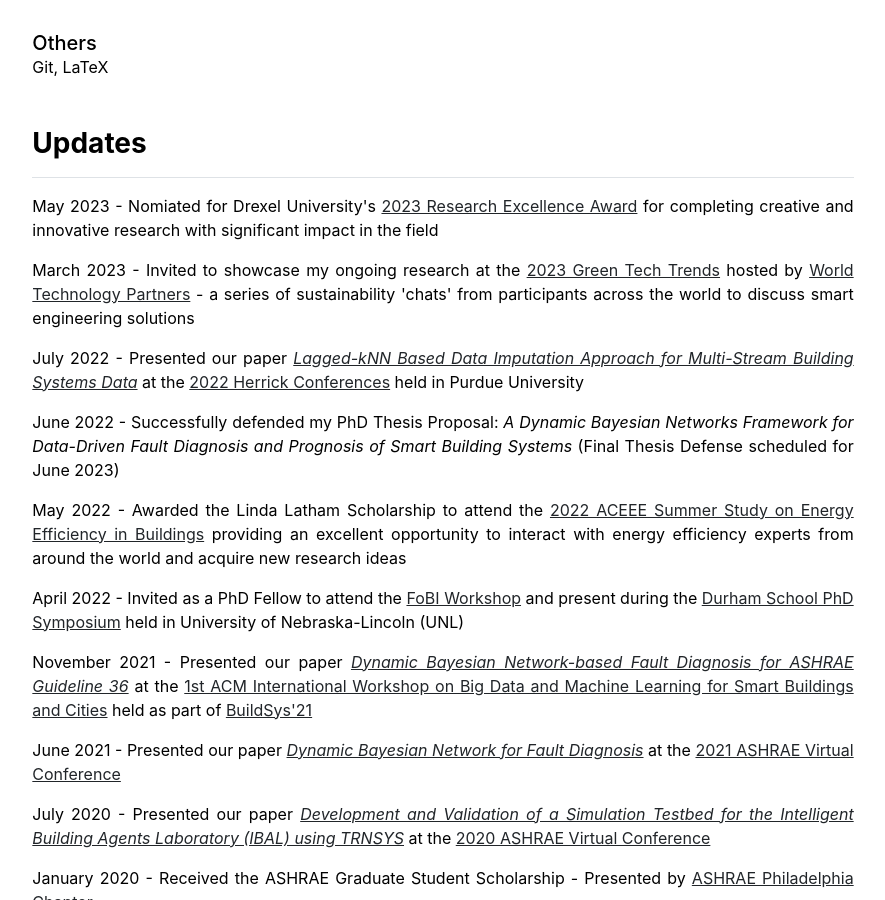
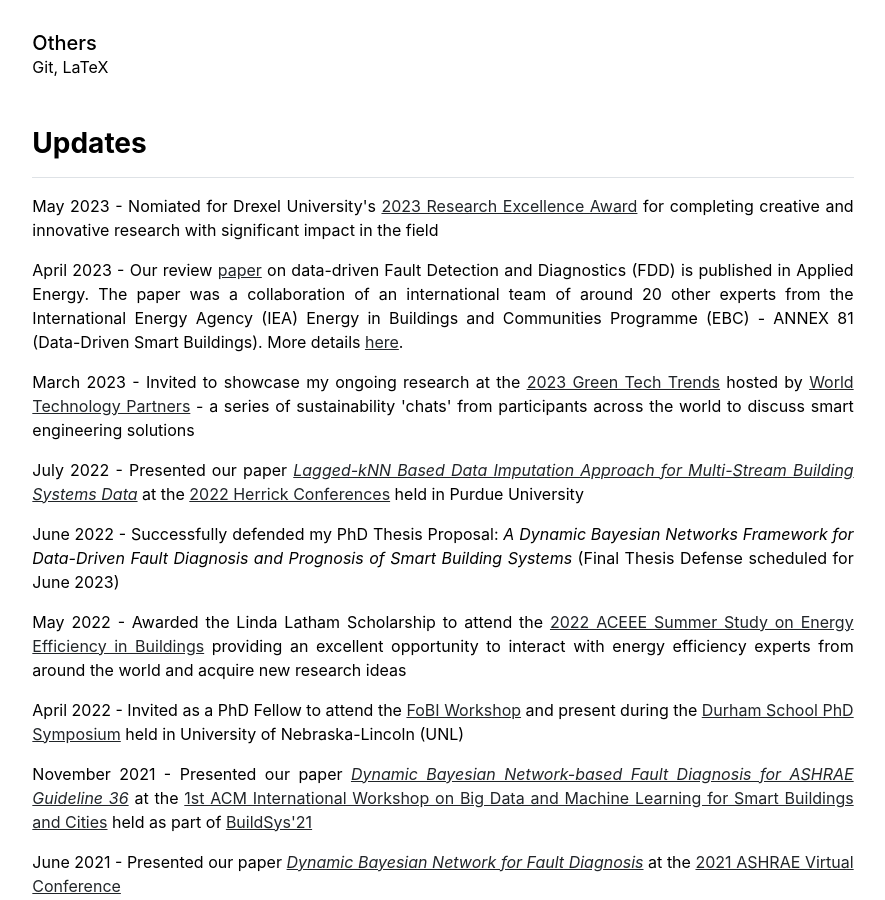
Before and after one commit to pradhanojas/pradhanojas.github.io, a Jekyll site: the page built from index.md, in a window 1280 px wide and 900 px high, scrolled down 1001 px. Shown: the whole window, without its empty margins (197-1082 px from the left). Built offline with Jekyll 4.4.1, drawn with Linux system fonts in a browser that asks for light colours.

Commit message:
Update home.html

```diff
--- a/_layouts/home.html
+++ b/_layouts/home.html
@@ -17,6 +17,9 @@ layout: default
     <h3 class="fw-bold border-bottom pb-3 mb-3">Updates</h3>
 
     <p>May 2023 - Nomiated for Drexel University's <a href = "https://drexel.edu/graduatecollege/research-funding/excellence-awards/research-excellence/2023-research-winners/" target="blank">2023 Research Excellence Award</a> for completing creative and innovative research with significant impact in the field</p>
+
+    <p>April 2023 - Our review <a href = "https://www.sciencedirect.com/science/article/abs/pii/S030626192300394X?casa_token=iSwq750ki_sAAAAA:GNLNo12G1X9IPsOJe3t6pAWuALhNcdXWhlmg0alcPKbRSZZnKlnb2TBfoNBKYKYyI01RvlWK" target="blank">paper</a> on data-driven Fault Detection and Diagnostics (FDD) is published in Applied Energy. The paper was a collaboration of an international team of around 20 other experts from the International Energy Agency (IEA) Energy in Buildings and Communities Programme (EBC) - ANNEX 81 (Data-Driven Smart Buildings).
+      More details <a href = "https://www.sciencedirect.com/science/article/abs/pii/S030626192300394X" target="blank">here</a>.</p>
 
     <p>March 2023 - Invited to showcase my ongoing research at the <a href = "https://worldtechnologypartners.org/green-tech-trends-showcase-2023" target="blank">2023 Green Tech Trends</a> hosted by <a href = "https://www.worldtechnologypartners.org" target="blank">World Technology Partners</a> - a series of sustainability 'chats' from participants across the world to discuss smart engineering solutions</p>
 
```
